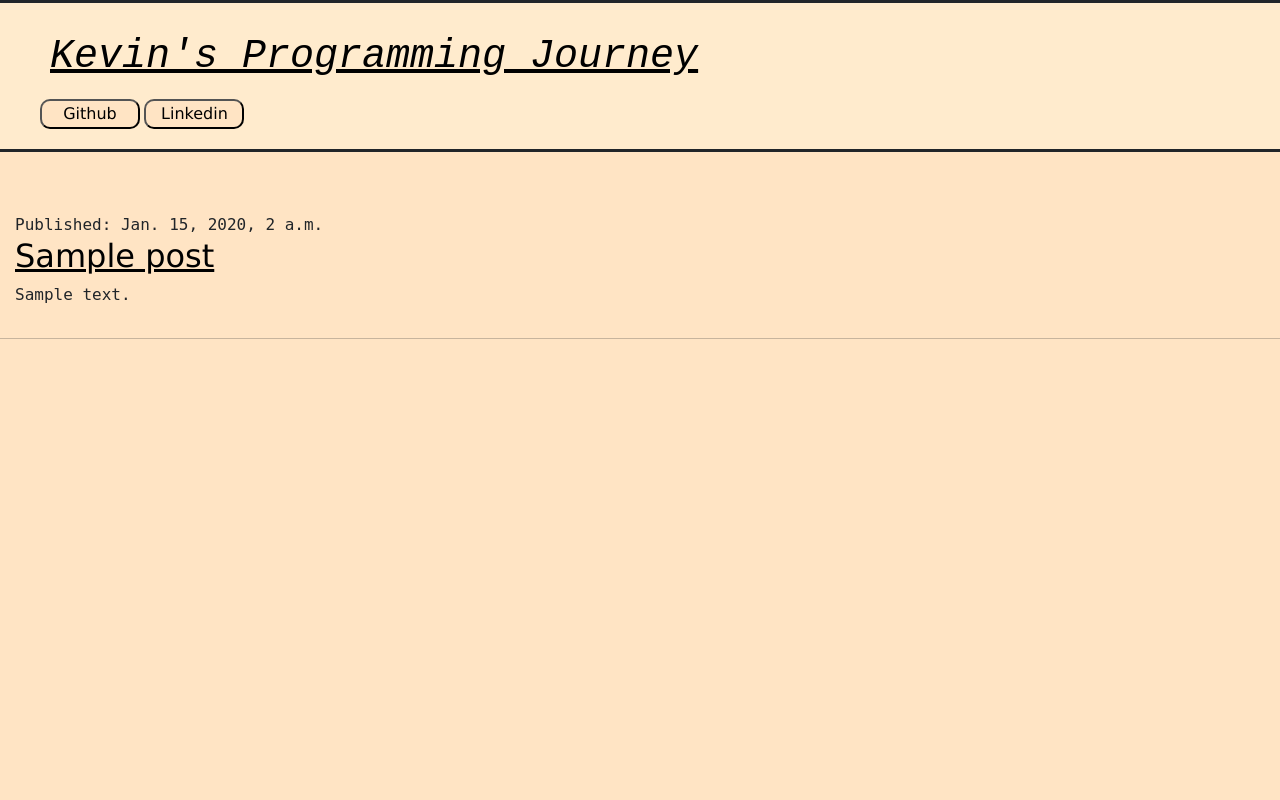
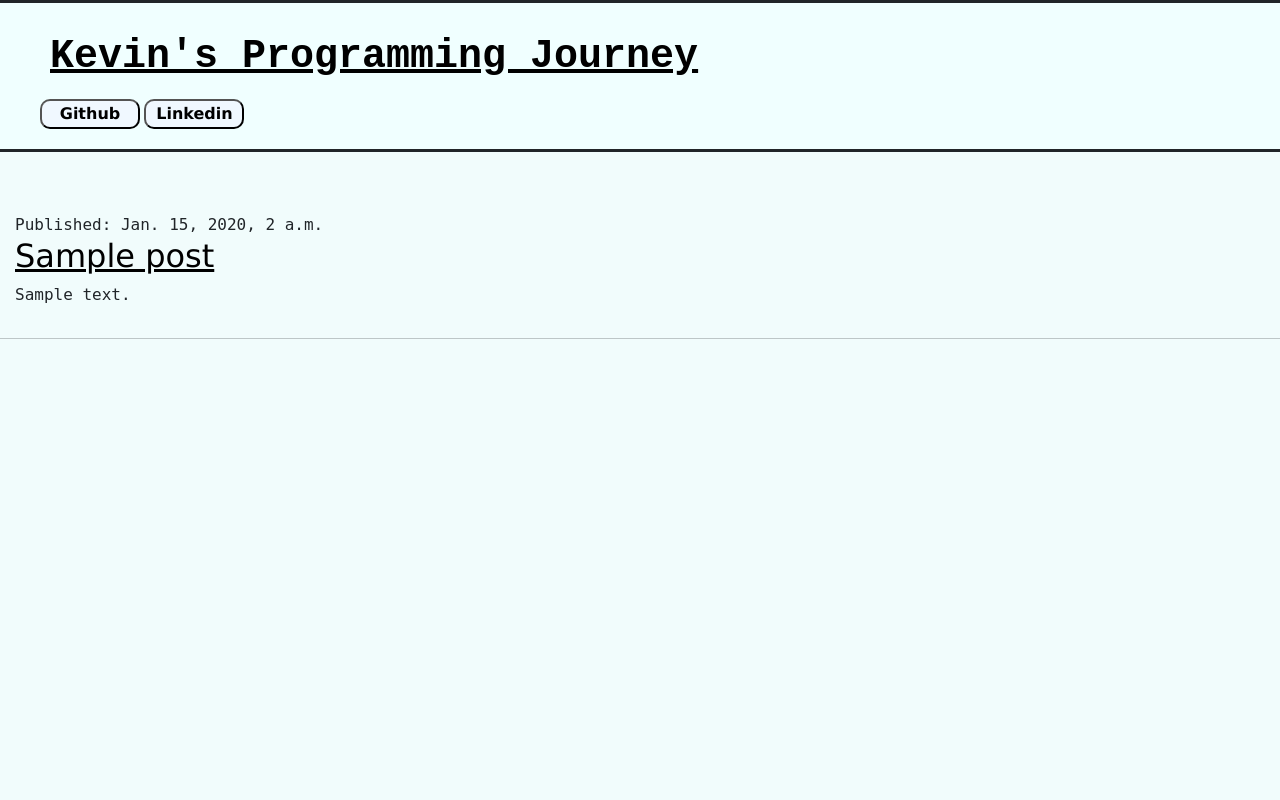
Before and after one commit to Kevin06x/Web-Blog-Post, a Django app: page / in a window 1280 px wide. Run offline with Django 3.2, Linux system fonts and the light colour scheme; tables that the repository leaves empty hold one stand-in row (values such as "Sample post").

Commit message:
Color Changes

```diff
--- a/blog/static/CSS/blog.css
+++ b/blog/static/CSS/blog.css
@@ -1,5 +1,5 @@
 header{
-    background-color:blanchedalmond;
+    background-color:azure;
     margin-top: 0px;
     margin-bottom: 60px;
     padding: 20px 20px 20px 40px;
@@ -12,7 +12,7 @@ body{
     margin: auto;
     width: 100vw;
     height: 100vh;
-    background-color:bisque;
+    background-color:rgb(241, 252, 252);
 }
 
 a{
@@ -21,10 +21,10 @@ a{
 
 .Title{
     color:black;
-    font-style:oblique;
     padding: 10px;
     font-family: 'Courier New', Courier, monospace;
     font-size: 40px;
+    font-weight: bolder;
 }
 
 .PostTitle{
@@ -60,7 +60,7 @@ a{
 
 .git, .linkedin{
     border-radius: 10px;
-    background-color: bisque;
+    background-color: aliceblue;
     border-color: black;
     display: flex;
     color: black;
@@ -72,6 +72,6 @@ a{
 }
 
 .git:hover, .linkedin:hover{
-    background-color:aliceblue;
+    background-color:cornflowerblue;
     transition: 0.5s;
 }
--- a/blog/templates/blog/post_list.html
+++ b/blog/templates/blog/post_list.html
@@ -12,10 +12,10 @@
         <header>
             <h1 class = "Title"><u>Kevin's Programming Journey</u></h1>
             <a href = "https://github.com/Kevin06x" target = "_blank">
-                <button type="button" class = "git">Github</button>
+                <button type="button" class = "git"><strong>Github</strong></button>
             </a>
             <a href ="https://www.linkedin.com/in/Kevin06x/" target = "_blank">
-                <button type = "button" class = "linkedin">Linkedin</button>
+                <button type = "button" class = "linkedin"><strong>Linkedin</strong></button>
             </a>
         </header>
         {% for post in posts %}
```
